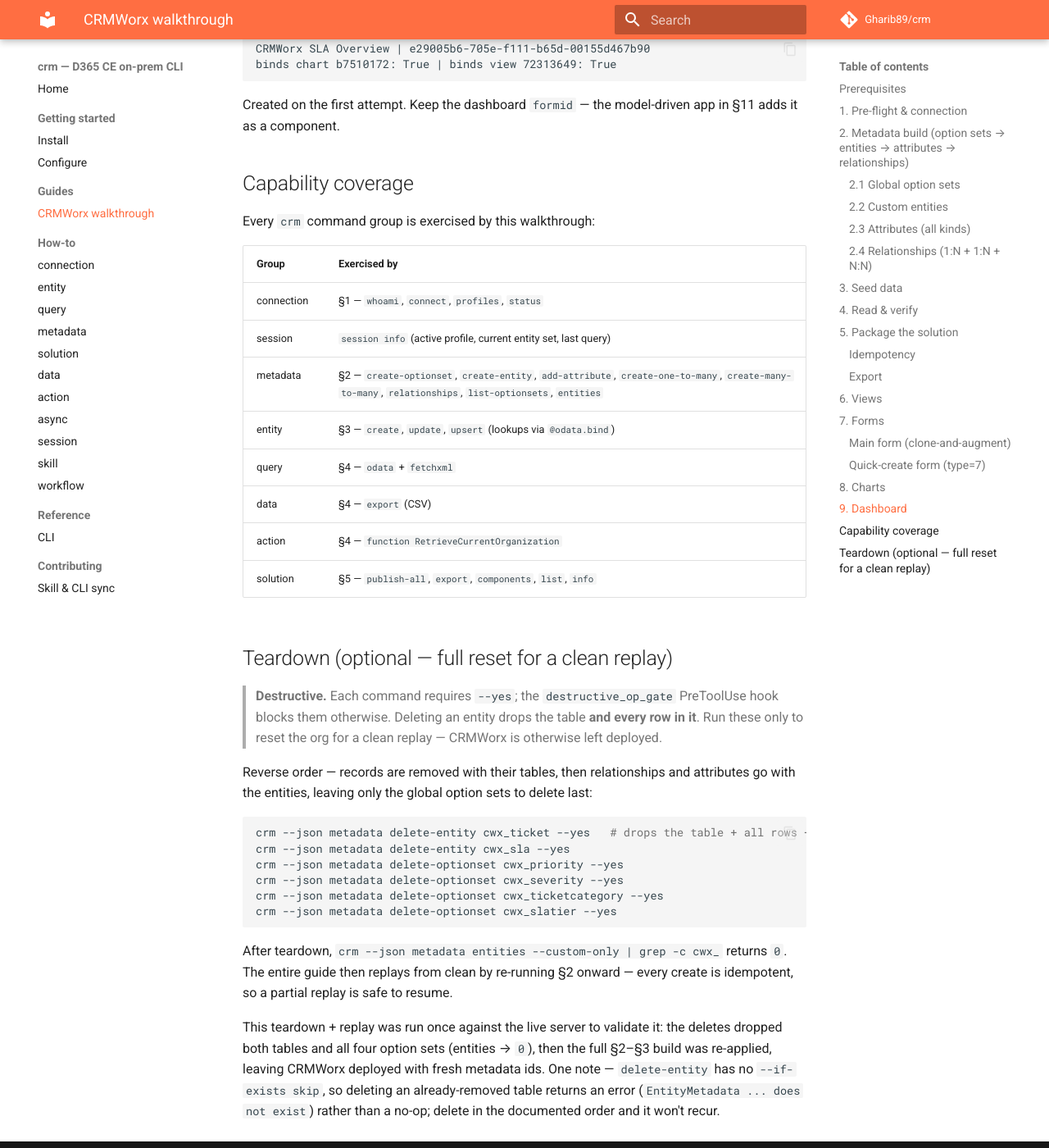
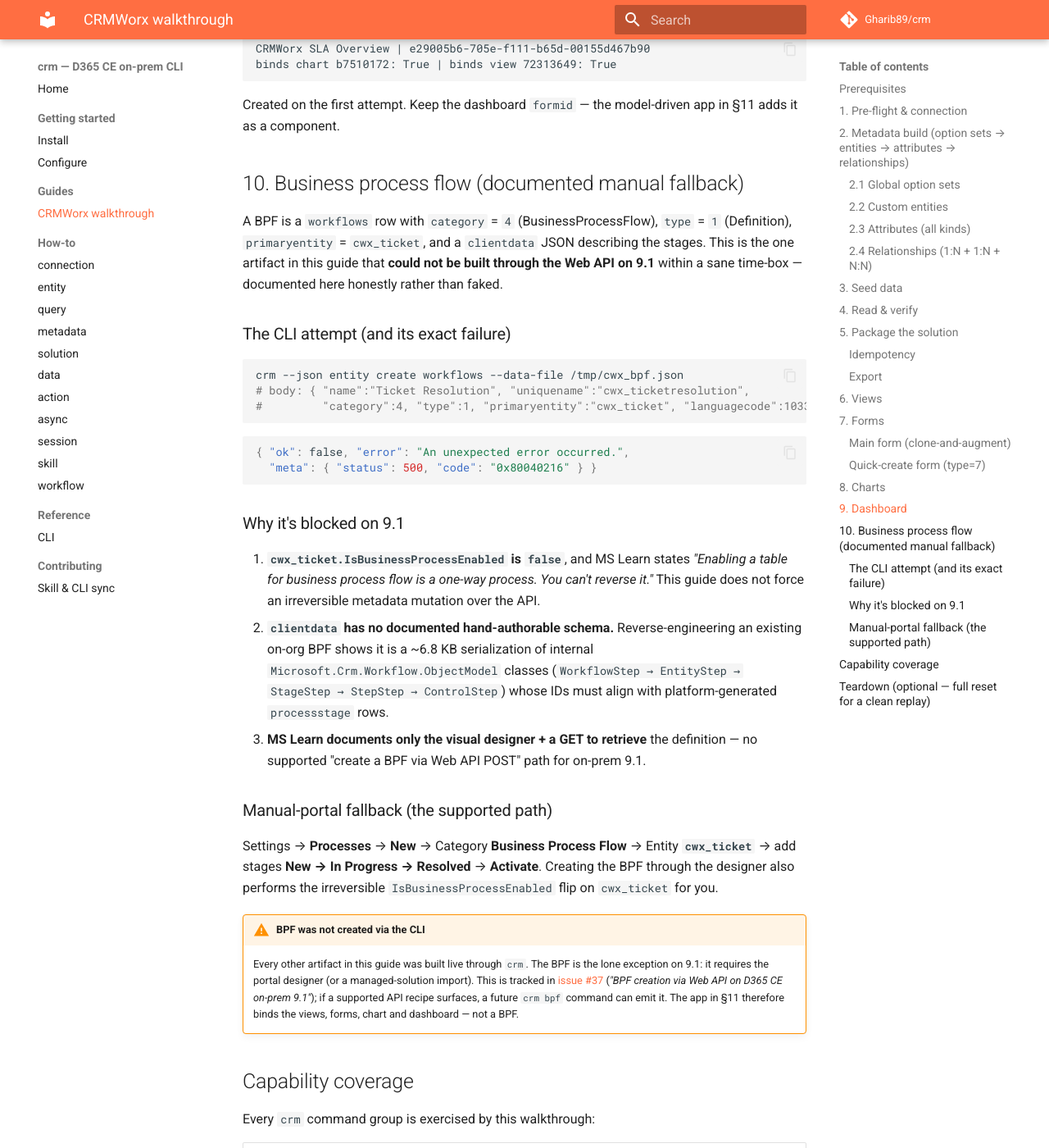
Before and after one commit to Gharib89/crm, an MkDocs documentation site: the page built from docs/guides/crmworx-walkthrough.md, in a window 1280 px wide and 1400 px high, scrolled down 15480 px. Shown: the whole window at 82% size. Built offline with MkDocs 1.6.1 and Material for MkDocs 9.7.7, drawn with Linux system fonts in a browser that asks for light colours; comment, search, counter and statistics services are not loaded.

Commit message:
docs(crmworx): §10 ticket-resolution BPF — documented manual fallback (#37)

````diff
--- a/docs/guides/crmworx-walkthrough.md
+++ b/docs/guides/crmworx-walkthrough.md
@@ -811,6 +811,54 @@
 Created on the first attempt. Keep the dashboard `formid` — the model-driven app in §11
 adds it as a component.
 
+## 10. Business process flow (documented manual fallback)
+
+A BPF is a `workflows` row with `category` = `4` (BusinessProcessFlow), `type` = `1`
+(Definition), `primaryentity` = `cwx_ticket`, and a `clientdata` JSON describing the
+stages. This is the one artifact in this guide that **could not be built through the Web
+API on 9.1** within a sane time-box — documented here honestly rather than faked.
+
+### The CLI attempt (and its exact failure)
+
+```bash
+crm --json entity create workflows --data-file /tmp/cwx_bpf.json
+# body: { "name":"Ticket Resolution", "uniquename":"cwx_ticketresolution",
+#         "category":4, "type":1, "primaryentity":"cwx_ticket", "languagecode":1033 }
+```
+
+```json
+{ "ok": false, "error": "An unexpected error occurred.",
+  "meta": { "status": 500, "code": "0x80040216" } }
+```
+
+### Why it's blocked on 9.1
+
+1. **`cwx_ticket.IsBusinessProcessEnabled` is `false`**, and MS Learn states *"Enabling a
+   table for business process flow is a one-way process. You can't reverse it."* This guide
+   does not force an irreversible metadata mutation over the API.
+2. **`clientdata` has no documented hand-authorable schema.** Reverse-engineering an
+   existing on-org BPF shows it is a ~6.8 KB serialization of internal
+   `Microsoft.Crm.Workflow.ObjectModel` classes
+   (`WorkflowStep → EntityStep → StageStep → StepStep → ControlStep`) whose IDs must align
+   with platform-generated `processstage` rows.
+3. **MS Learn documents only the visual designer + a GET to retrieve** the definition — no
+   supported "create a BPF via Web API POST" path for on-prem 9.1.
+
+### Manual-portal fallback (the supported path)
+
+Settings → **Processes** → **New** → Category **Business Process Flow** → Entity
+**`cwx_ticket`** → add stages **New → In Progress → Resolved** → **Activate**. Creating the
+BPF through the designer also performs the irreversible `IsBusinessProcessEnabled` flip on
+`cwx_ticket` for you.
+
+!!! warning "BPF was not created via the CLI"
+    Every other artifact in this guide was built live through `crm`. The BPF is the lone
+    exception on 9.1: it requires the portal designer (or a managed-solution import). This
+    is tracked in [issue #37](https://github.com/Gharib89/crm/issues/37) (*"BPF creation via
+    Web API on D365 CE on-prem 9.1"*); if a supported API recipe surfaces, a future `crm bpf`
+    command can emit it. The app in §11 therefore binds the views, forms, chart and dashboard
+    — not a BPF.
+
 ## Capability coverage
 
 Every `crm` command group is exercised by this walkthrough:
````
